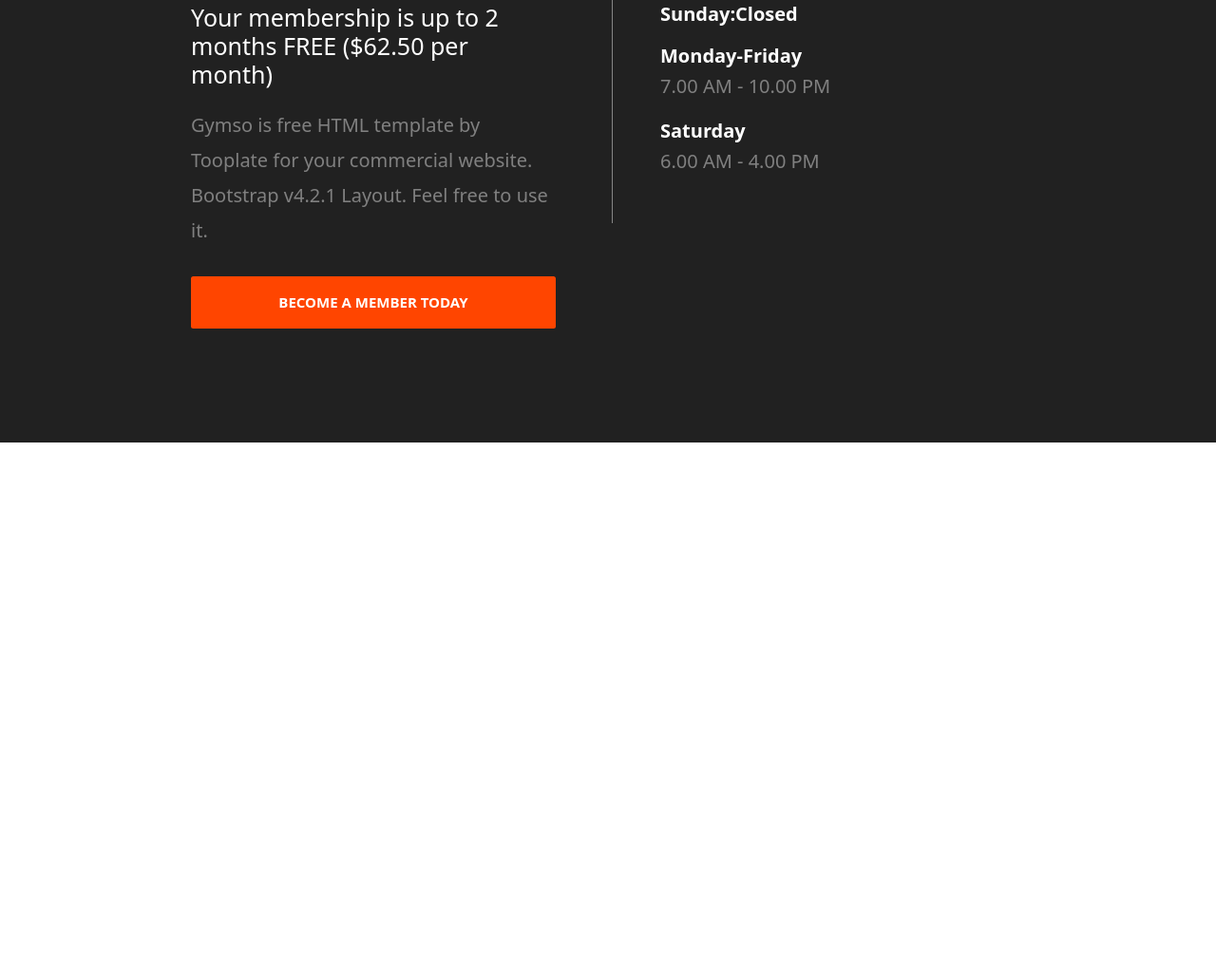
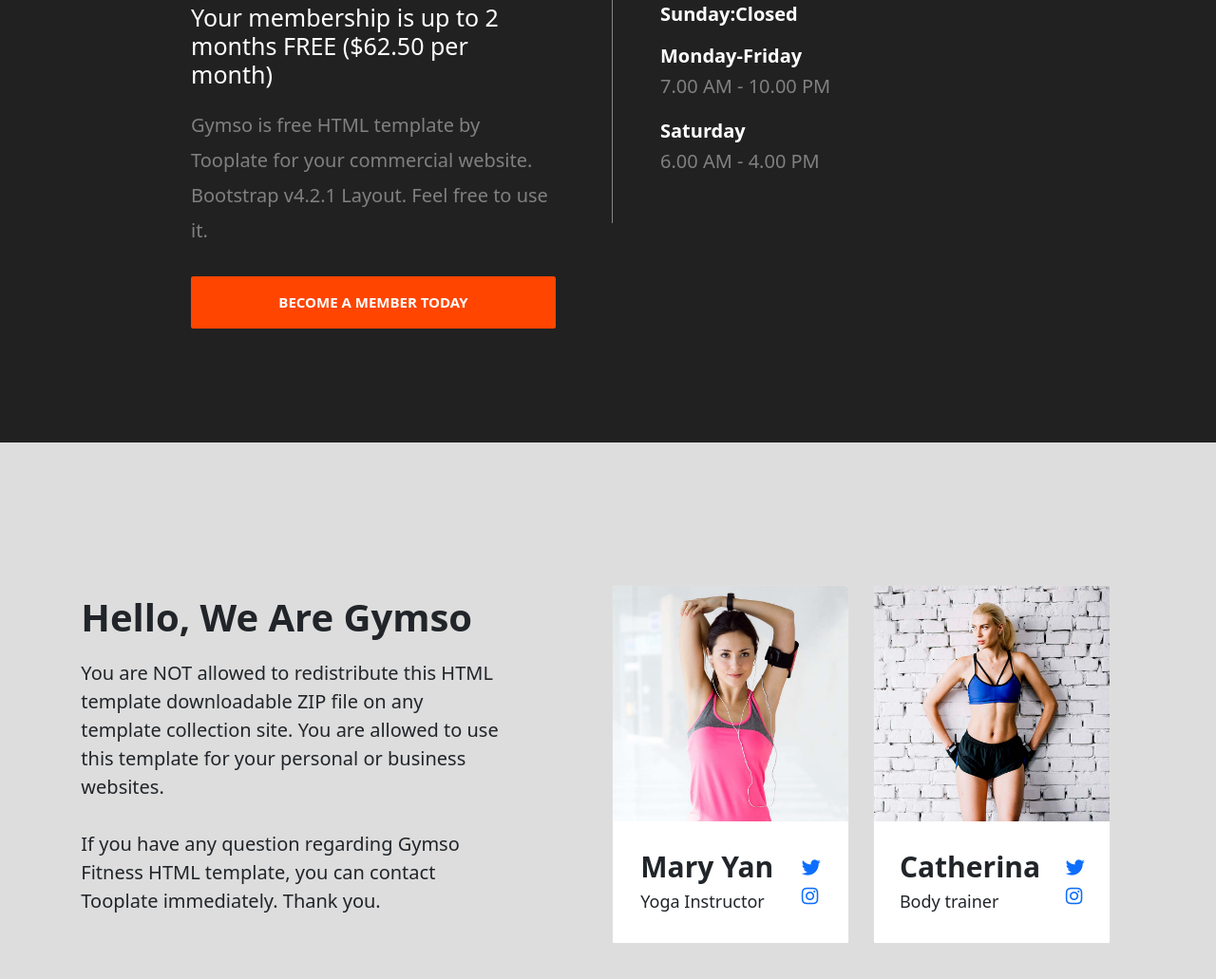
Before and after one commit to ra-raju/gym-website, a plain HTML site: page index.html in a window 1280 px wide. Shown: the part 965-1996 px from the top of the page at 95% size. Before the commit the page ends 1431 px from the top, so only its background shows below. Drawn offline with Linux system fonts and the light colour scheme.

Commit message:
instructor section added

```diff
--- a/css/style.css
+++ b/css/style.css
@@ -134,7 +134,7 @@ header {
 .section-heading {
   font-size: 4rem;
   font-weight: 700;
-  text-transform: uppercase;
+  text-transform: capitalize;
 }
 
 .new-member h3 {
@@ -191,3 +191,68 @@ header {
   color: gray;
   font-size: 2rem;
 }
+
+/*============================== instructor section
+=============================== */
+.instructor-section {
+  height: 100vh;
+  width: 100%;
+  background-color: #ddd;
+  padding: 15rem 0;
+}
+
+.instructor-details {
+  display: flex;
+
+  align-items: center;
+  justify-content: space-evenly;
+}
+
+.instructor-info {
+  width: 35%;
+}
+
+.instructor-info p {
+  font-size: 2rem;
+  margin: 2rem 0;
+  font-weight: 300;
+}
+
+.instructor {
+  width: 25rem;
+}
+
+.card-details {
+  display: flex;
+  align-items: center;
+  justify-content: space-evenly;
+  padding: 3rem 0;
+}
+
+.instructor-card {
+  width: 45%;
+}
+
+.instructors {
+  display: flex;
+  align-items: center;
+  justify-content: space-evenly;
+}
+
+.instructor-name h1 {
+  font-size: 3rem;
+  font-weight: 900;
+}
+
+.instructor-name p {
+  font-size: 1.8rem;
+}
+
+.instructor-profile {
+  display: flex;
+  flex-direction: column;
+}
+
+.instructor-profile a {
+  font-size: 2rem;
+}
--- a/index.html
+++ b/index.html
@@ -91,7 +91,7 @@
             <a href="" class="btn big-btn">become a member today</a>
           </div>
 
-          <div class="gap"></div>
+          <div class="gap d-none d-md-block d-lg-block"></div>
 
           <div class="working-schedules">
             <h1 class="section-heading">working hour</h1>
@@ -111,6 +111,68 @@
           </div>
         </div>
       </div>
+
+      <!-- instructor sectiono -->
+      <section class="instructor-section">
+        <div class="instructor-details">
+          <div class="instructor-info">
+            <h1 class="section-heading">Hello, we are Gymso</h1>
+            <p class="">
+              You are NOT allowed to redistribute this HTML template
+              downloadable ZIP file on any template collection site. You are
+              allowed to use this template for your personal or business
+              websites. <br />
+              <br />
+
+              If you have any question regarding Gymso Fitness HTML template,
+              you can contact Tooplate immediately. Thank you.
+            </p>
+          </div>
+
+          <div class="instructor-card">
+            <div class="instructors">
+              <div class="instructor card">
+                <div class="instructor-img">
+                  <img
+                    class="card-img-top"
+                    src="./images/team/team-image.jpg"
+                    alt=""
+                  />
+                </div>
+                <div class="card-details">
+                  <div class="instructor-name">
+                    <h1 class="card-title">Mary Yan</h1>
+                    <p class="card-text">Yoga Instructor</p>
+                  </div>
+                  <div class="instructor-profile">
+                    <a class="" href="#"> <i class="fab fa-twitter"></i></a>
+                    <a class="" href="#"><i class="fab fa-instagram"></i></a>
+                  </div>
+                </div>
+              </div>
+              <div class="instructor card">
+                <div class="instructor-img">
+                  <img
+                    class="card-img-top"
+                    src="./images/team/team-image01.jpg"
+                    alt=""
+                  />
+                </div>
+                <div class="card-details">
+                  <div class="instructor-name">
+                    <h1 class="card-title">Catherina</h1>
+                    <p class="card-text">Body trainer</p>
+                  </div>
+                  <div class="instructor-profile">
+                    <a class="" href="#"> <i class="fab fa-twitter"></i></a>
+                    <a class="" href="#"><i class="fab fa-instagram"></i></a>
+                  </div>
+                </div>
+              </div>
+            </div>
+          </div>
+        </div>
+      </section>
     </main>
 
     <!-- bootstrap -->
```
